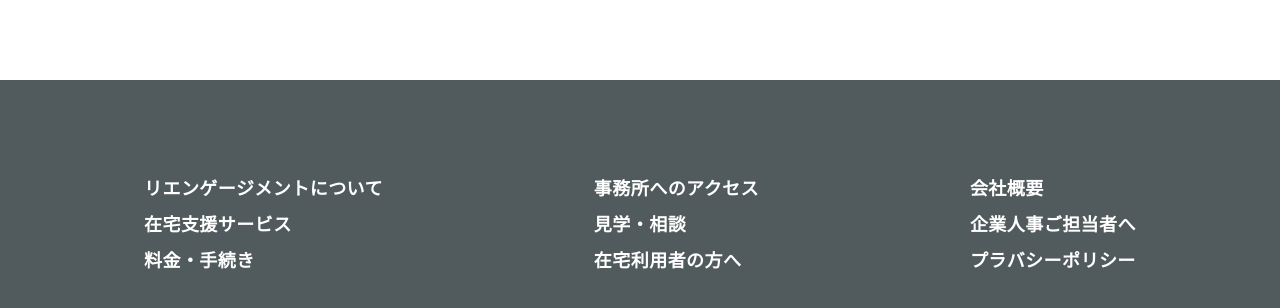
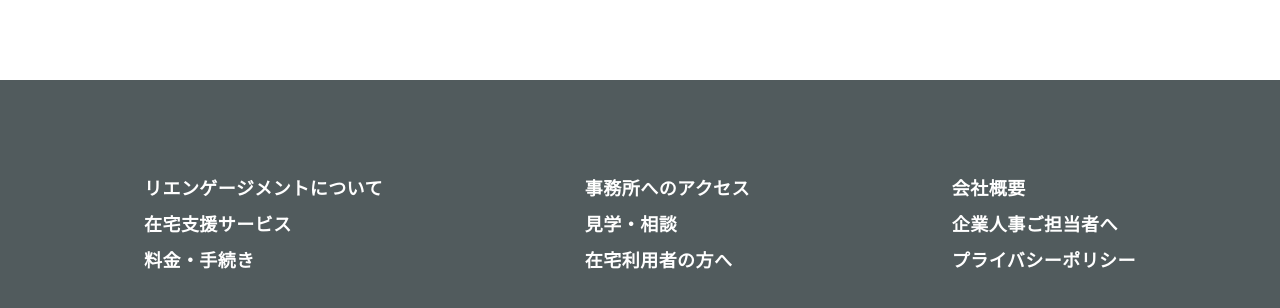
Before and after one commit to Htsubasa/reengagement_company, a plain HTML site: page index.html in a window 1280 px wide. Shown: the part 5004-5312 px from the top of the page. Drawn offline with nearby package versions, Linux system fonts and the light colour scheme.

Commit message:
Update index.html

```diff
--- a/index.html
+++ b/index.html
@@ -223,7 +223,7 @@
             <ul>
                 <li class="nav_top_title"><a href="https://htsubasa.github.io/reengagement_company/">会社概要</a></li>
                 <li class="nav_top_title"><a href="https://htsubasa.github.io/reengagement_humanresource/">企業人事ご担当者へ</a></li>
-                <li class="nav_top_title"><a href="https://htsubasa.github.io/reengagement-privacy-page/">プラバシーポリシー</a></li>
+                <li class="nav_top_title"><a href="https://htsubasa.github.io/reengagement-privacy-page/">プライバシーポリシー</a></li>
             </ul>
         </div><!--nav-->
 
```
